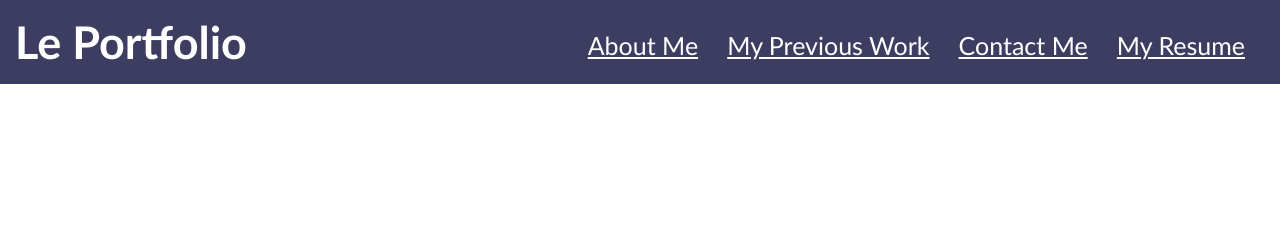
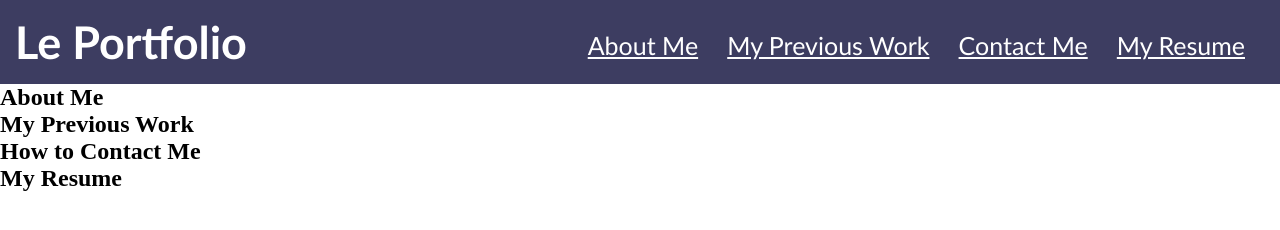
Before and after one commit to RiceSupply/Advanced-CSS-Portfolio-number1, a plain HTML site: page index.html in a window 1280 px wide. Drawn offline with Linux system fonts and the light colour scheme.

Commit message:
Added sections with IDs

```diff
--- a/index.html
+++ b/index.html
@@ -26,5 +26,30 @@
       </ul>
     </nav>
   </header>
+
+  <section id="about-me" class="about-me-style">
+    <!-- <img src="" alt=""-->
+    <h2>About Me</h2>
+    <p> </p>
+    </section>
+
+  <section id="my-work" class="my-work-style">
+    <!-- <img src="" alt=""-->
+    <h2>My Previous Work</h2>
+    <p> </p>
+    </section>
+
+  <section id="contact-me" class="contact-me-style">
+    <!-- <img src="" alt=""-->
+    <h2>How to Contact Me</h2>
+    <p> </p>
+    </section>
+
+    <section id="my-resume" class="my-resume-style">
+    <!-- <img src="" alt=""-->
+    <h2>My Resume</h2>
+    <p> </p>
+    </section>
+
 </body>
 </html>
```
